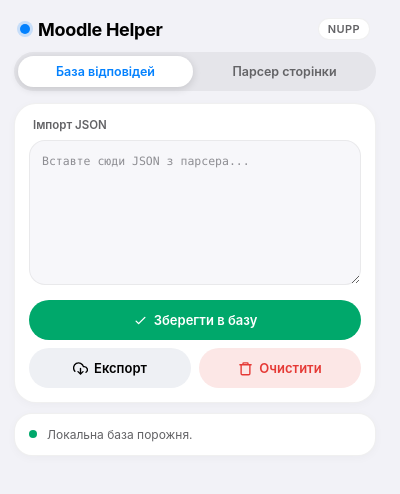
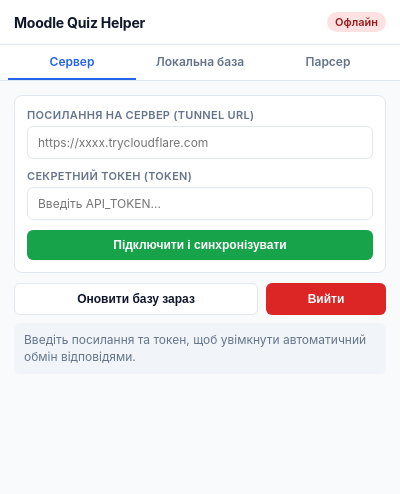
Before and after one commit to jermorg/Moodle-Quiz-Helper, a browser extension: page popup.html in a window 400 px wide. Drawn offline with Linux system fonts and the light colour scheme.

Commit message:
Граюсь з html

```diff
--- a/popup.html
+++ b/popup.html
@@ -2,75 +2,301 @@
 <html lang="uk">
 <head>
   <meta charset="UTF-8">
-    <meta name="viewport" content="width=device-width, initial-scale=1.0">
-    <title>Moodle Quiz Helper</title>
-    <link rel="stylesheet" href="styles/popup.css">
+  <style>
+    :root {
+      --primary: #2563eb;
+      --primary-hover: #1d4ed8;
+      --success: #16a34a;
+      --success-hover: #15803d;
+      --danger: #dc2626;
+      --danger-hover: #b91c1c;
+      --bg: #f8fafc;
+      --card: #ffffff;
+      --text: #0f172a;
+      --muted: #64748b;
+      --border: #e2e8f0;
+    }
+
+    * {
+      box-sizing: border-box;
+      margin: 0;
+      padding: 0;
+    }
+
+    body {
+      width: 400px;
+      font-family: -apple-system, BlinkMacSystemFont, "Segoe UI", Roboto, sans-serif;
+      background: var(--bg);
+      color: var(--text);
+      font-size: 13px;
+    }
+
+    header {
+      background: var(--card);
+      padding: 12px 14px;
+      border-bottom: 1px solid var(--border);
+      display: flex;
+      align-items: center;
+      justify-content: space-between;
+    }
+
+    header h1 {
+      font-size: 14px;
+      font-weight: 700;
+      letter-spacing: -0.2px;
+    }
+
+    .conn-pill {
+      font-size: 11px;
+      font-weight: 600;
+      padding: 3px 8px;
+      border-radius: 999px;
+      background: #fee2e2;
+      color: #991b1b;
+    }
+
+    .conn-pill.online {
+      background: #dcfce7;
+      color: #166534;
+    }
+
+    .tabs {
+      display: flex;
+      background: var(--card);
+      border-bottom: 1px solid var(--border);
+      padding: 0 8px;
+    }
+
+    .tab {
+      flex: 1;
+      text-align: center;
+      padding: 9px 6px;
+      cursor: pointer;
+      font-weight: 600;
+      font-size: 12px;
+      color: var(--muted);
+      border-bottom: 2px solid transparent;
+      transition: all 0.15s;
+    }
+
+    .tab:hover {
+      color: var(--text);
+    }
+
+    .tab.active {
+      color: var(--primary);
+      border-bottom-color: var(--primary);
+    }
+
+    .panel {
+      display: none;
+      padding: 14px;
+    }
+
+    .panel.active {
+      display: block;
+    }
+
+    .card {
+      background: var(--card);
+      border: 1px solid var(--border);
+      border-radius: 8px;
+      padding: 12px;
+      margin-bottom: 10px;
+    }
+
+    .field {
+      margin-bottom: 10px;
+    }
+
+    .field:last-child {
+      margin-bottom: 0;
+    }
+
+    label {
+      display: block;
+      font-size: 11px;
+      font-weight: 600;
+      color: var(--muted);
+      margin-bottom: 4px;
+      text-transform: uppercase;
+      letter-spacing: 0.3px;
+    }
+
+    input[type="text"],
+    input[type="password"],
+    textarea {
+      width: 100%;
+      padding: 8px 10px;
+      border: 1px solid var(--border);
+      border-radius: 6px;
+      font-size: 12px;
+      font-family: inherit;
+      outline: none;
+      transition: border-color 0.15s;
+      background: #fff;
+    }
+
+    input:focus,
+    textarea:focus {
+      border-color: var(--primary);
+    }
+
+    textarea {
+      height: 115px;
+      font-family: ui-monospace, SFMono-Regular, Menlo, monospace;
+      font-size: 11px;
+      resize: vertical;
+    }
+
+    .btn-row {
+      display: flex;
+      gap: 8px;
+      margin-top: 8px;
+    }
+
+    button {
+      flex: 1;
+      padding: 8px 10px;
+      border: none;
+      border-radius: 6px;
+      font-size: 12px;
+      font-weight: 600;
+      cursor: pointer;
+      color: #fff;
+      background: var(--primary);
+      transition: background 0.15s, opacity 0.15s;
+    }
+
+    button:hover {
+      background: var(--primary-hover);
+    }
+
+    button:disabled {
+      opacity: 0.55;
+      cursor: not-allowed;
+    }
+
+    button.green {
+      background: var(--success);
+    }
+
+    button.green:hover {
+      background: var(--success-hover);
+    }
+
+    button.red {
+      background: var(--danger);
+    }
+
+    button.red:hover {
+      background: var(--danger-hover);
+    }
+
+    button.outline {
+      background: #fff;
+      color: var(--text);
+      border: 1px solid var(--border);
+    }
+
+    button.outline:hover {
+      background: #f1f5f9;
+    }
+
+    .status-box {
+      font-size: 12px;
+      line-height: 1.45;
+      color: var(--muted);
+      background: #f1f5f9;
+      padding: 8px 10px;
+      border-radius: 6px;
+      margin-top: 8px;
+    }
+
+    .status-box b {
+      color: var(--text);
+    }
+
+    pre {
+      margin-top: 8px;
+      max-height: 190px;
+      overflow-y: auto;
+      background: #0f172a;
+      color: #e2e8f0;
+      padding: 10px;
+      border-radius: 6px;
+      font-size: 11px;
+      font-family: ui-monospace, SFMono-Regular, Menlo, monospace;
+      white-space: pre-wrap;
+      word-break: break-word;
+    }
+  </style>
 </head>
 <body>
-    <header class="app-header">
-        <div class="app-title-row">
-            <span class="app-dot"></span>
-            <h1 class="app-title">Moodle Helper</h1>
-        </div>
-        <span class="app-badge">NUPP</span>
+  <header>
+    <h1>Moodle Quiz Helper</h1>
+    <span id="connPill" class="conn-pill">Офлайн</span>
   </header>
 
-    <nav class="tabs" role="tablist">
-        <button type="button" class="tab active" data-target="dbPanel">База відповідей</button>
-        <button type="button" class="tab" data-target="parsePanel">Парсер сторінки</button>
-    </nav>
+  <div class="tabs">
+    <div class="tab active" data-target="syncPanel">Сервер</div>
+    <div class="tab" data-target="dbPanel">Локальна база</div>
+    <div class="tab" data-target="parsePanel">Парсер</div>
+  </div>
 
-    <!-- Вкладка 1: Вставка JSON у фонову базу -->
-    <main id="dbPanel" class="panel active">
-        <section class="card">
-            <label for="jsonInput" class="section-label">Імпорт JSON</label>
-            <textarea id="jsonInput" placeholder="Вставте сюди JSON з парсера..."></textarea>
-
-            <div class="btn-group">
-                <button type="button" id="saveBtn" class="btn btn-primary green">
-                    <svg viewBox="0 0 24 24" aria-hidden="true"><path d="M5 13l4 4L19 7"/></svg>
-                    <span>Зберегти в базу</span>
-                </button>
+  <!-- Вкладка 1: Підключення до сервера -->
+  <div id="syncPanel" class="panel active">
+    <div class="card">
+      <div class="field">
+        <label for="serverUrl">Посилання на сервер (Tunnel URL)</label>
+        <input type="text" id="serverUrl" placeholder="https://xxxx.trycloudflare.com">
+      </div>
+      <div class="field">
+        <label for="apiToken">Секретний токен (Token)</label>
+        <input type="password" id="apiToken" placeholder="Введіть API_TOKEN...">
+      </div>
       <div class="btn-row">
-                    <button type="button" id="exportBtn" class="btn btn-secondary">
-                        <svg viewBox="0 0 24 24" aria-hidden="true"><path d="M8 17l4 4 4-4M12 12v9M20.88 18.09A5 5 0 0018 9h-1.26A8 8 0 103 16.29"/></svg>
-                        <span>Експорт</span>
-                    </button>
-                    <button type="button" id="clearBtn" class="btn btn-danger red">
-                        <svg viewBox="0 0 24 24" aria-hidden="true"><path d="M3 6h18M8 6V4a1 1 0 011-1h6a1 1 0 011 1v2m3 0v14a2 2 0 01-2 2H7a2 2 0 01-2-2V6h14z"/></svg>
-                        <span>Очистити</span>
-                    </button>
+        <button id="connectBtn" class="green">Підключити і синхронізувати</button>
       </div>
     </div>
-        </section>
 
-        <div class="status-card">
-            <span class="status-indicator"></span>
-            <div id="dbStatus" class="status">База порожня.</div>
-        </div>
-    </main>
-
-    <!-- Вкладка 2: Парсер -->
-    <main id="parsePanel" class="panel">
-        <section class="card">
     <div class="btn-row">
-                <button type="button" id="parseBtn" class="btn btn-primary">
-                    <svg viewBox="0 0 24 24" aria-hidden="true"><path d="M21 21l-4.35-4.35M11 19a8 8 0 100-16 8 8 0 000 16z"/></svg>
-                    <span>Зпарсити тест</span>
-                </button>
-                <button type="button" id="copyBtn" class="btn btn-success green" style="display: none;">
-                    <svg viewBox="0 0 24 24" aria-hidden="true"><path d="M8 5H6a2 2 0 00-2 2v12a2 2 0 002 2h10a2 2 0 002-2v-1M8 5a2 2 0 002 2h2a2 2 0 002-2M8 5a2 2 0 012-2h2a2 2 0 012 2m0 0h2a2 2 0 012 2v3"/></svg>
-                    <span>Копіювати</span>
-                </button>
+      <button id="forceSyncBtn" class="outline">Оновити базу зараз</button>
+      <button id="disconnectBtn" class="red" style="flex: 0.45;">Вийти</button>
     </div>
 
-            <div class="status-inline">
-                <div id="parseStatus" class="status">Відкрийте сторінку результатів (review.php) та натисніть «Зпарсити тест».</div>
+    <div id="syncStatus" class="status-box">
+      Введіть посилання та токен, щоб увімкнути автоматичний обмін відповідями.
+    </div>
   </div>
 
-            <pre id="parseOutput"></pre>
-        </section>
-    </main>
+  <!-- Вкладка 2: Ручне керування локальною базою -->
+  <div id="dbPanel" class="panel">
+    <div class="card">
+      <div class="field">
+        <label for="jsonInput">Ручний імпорт JSON (резервний)</label>
+        <textarea id="jsonInput" placeholder="Вставте масив питань [...]"></textarea>
+      </div>
+      <div class="btn-row">
+        <button id="saveJsonBtn" class="green">Додати в базу</button>
+        <button id="exportBtn" class="outline">Експорт</button>
+        <button id="clearBtn" class="red" style="flex: 0.6;">Очистити</button>
+      </div>
+    </div>
+    <div id="dbStatus" class="status-box">Завантаження статистики...</div>
+  </div>
+
+  <!-- Вкладка 3: Ручний парсинг -->
+  <div id="parsePanel" class="panel">
+    <div class="btn-row" style="margin-top: 0;">
+      <button id="parseBtn">Зпарсити поточну сторінку</button>
+      <button id="copyBtn" class="green" style="display: none;">Копіювати</button>
+    </div>
+    <div id="parseStatus" class="status-box">
+      На сторінці результатів (review.php) парсинг і відправка на сервер відбуваються автоматично, але ви можете запустити їх вручну тут.
+    </div>
+    <pre id="parseOutput" style="display: none;"></pre>
+  </div>
 
   <script src="libs/jquery.min.js"></script>
   <script type="module" src="ui.js"></script>
```
Lines whose indentation alone changed are shown as unchanged.
